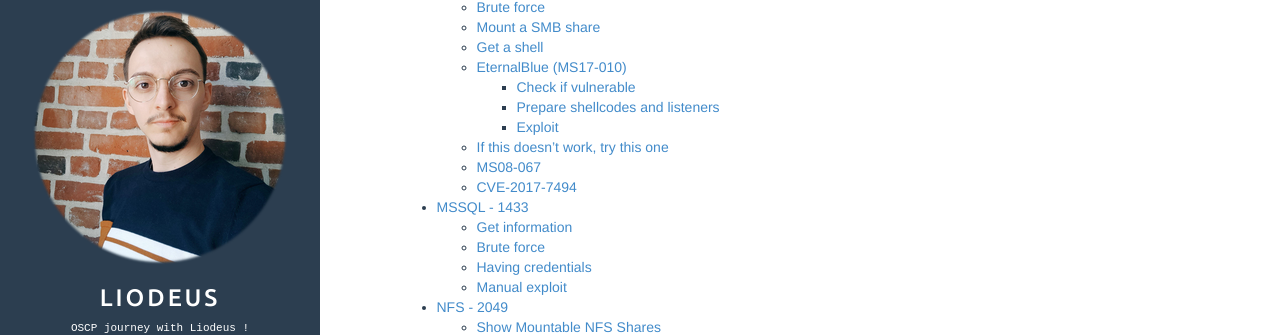
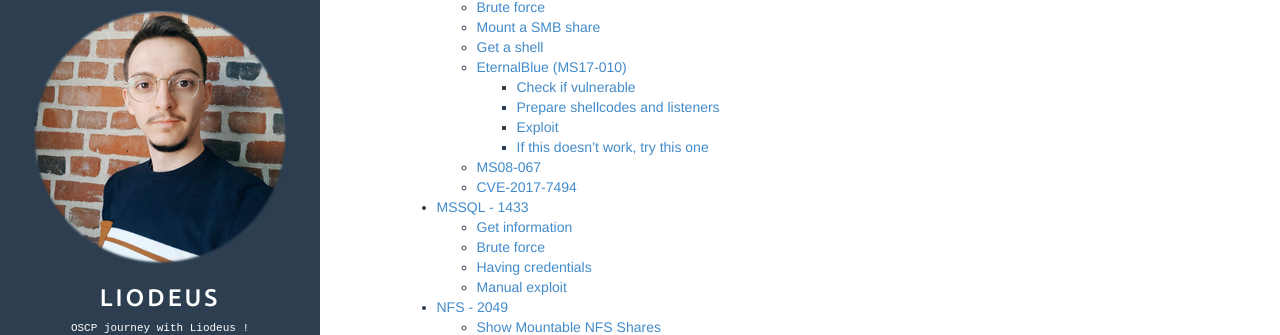
Before and after one commit to Liodeus/liodeus.github.io, a Jekyll site: the page built from _posts/2020-09-18-OSCP-personal-cheatsheet.md, in a window 1280 px wide and 900 px high, scrolled down 1384 px. Shown: the part 119-454 px from the top of the window. Built offline with Jekyll 4.4.1, drawn with Linux system fonts in a browser that asks for light colours.

Commit message:
Add files via upload

````diff
--- a/_posts/2020-09-18-OSCP-personal-cheatsheet.md
+++ b/_posts/2020-09-18-OSCP-personal-cheatsheet.md
@@ -24,7 +24,7 @@ description: "OSCP personal cheat sheet"
 - [FINGER - 79](#finger---79)
   * [User enumeration](#user-enumeration)
   * [Command execution](#command-execution)
-- [HTTP/HTTPS - 80/443](#HTTP/HTTPS - 80/443)
+- [HTTP/HTTPS - 80/443](#HTTP/HTTPS---80/443)
   * [Automatic scanners](#automatic-scanners)
   * [Wordpress](#wordpress)
     + [Wordpress panel RCE](#wordpress-panel-rce)
@@ -80,7 +80,7 @@ description: "OSCP personal cheat sheet"
     + [Check if vulnerable](#check-if-vulnerable)
     + [Prepare shellcodes and listeners](#prepare-shellcodes-and-listeners)
     + [Exploit](#exploit)
-  * [If this doesn't work, try this one](#if-this-doesn-t-work--try-this-one)
+    * [If this doesn't work, try this one](#if this doesn't work, try this one)
   * [MS08-067](#ms08-067)
   * [CVE-2017-7494](#cve-2017-7494)
 - [MSSQL - 1433](#mssql---1433)
@@ -846,7 +846,7 @@ python eternalblue_exploit<NUMBER>.py <IP> shellcode/sc_all.bin
 May need to run it multiple times
 ```
 
-### If this doesn't work, try this one
+#### If this doesn't work, try this one
 
 ```
 python zzz_exploit.py <IP>
````
